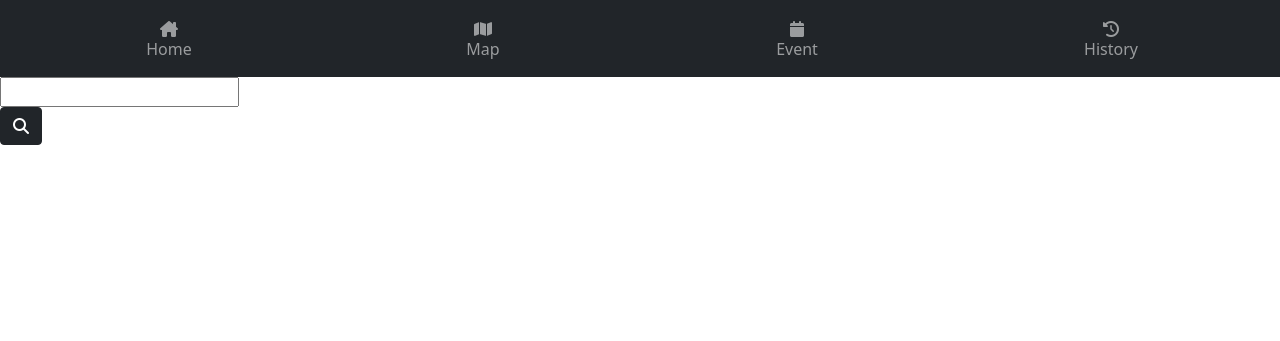
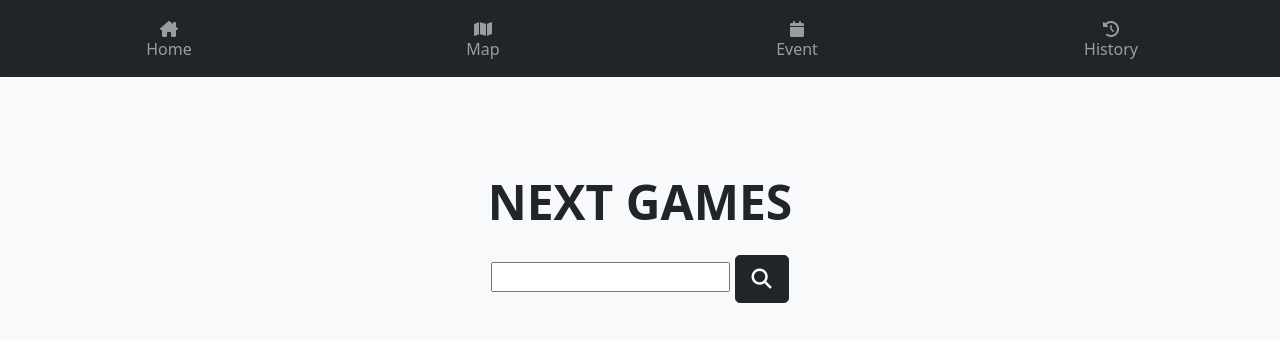
Before and after one commit to k8732yamazaki/dtc12, a plain HTML site: page main.html in a window 1280 px wide. Shown: the part 53-394 px from the top of the page. Drawn offline with nearby package versions, Linux system fonts and the light colour scheme.

Commit message:
Implement jumbotron

```diff
--- a/main.html
+++ b/main.html
@@ -72,15 +72,23 @@
     </div>
   </nav>
 
+  <!-- jumbotron -->
+  <div class="p-5 mb-4 bg-light rounded-3 text-center">
+    <div class="container-fluid py-5">
+      <h1 class="display-5 fw-bold pb-3">NEXT GAMES</h1>
 
       <!-- search bar -->
       <form autocomplete="off" action="/action_page.php">
-    <div class="autocomplete" style="width: 300px;">
+        <div class="autocomplete d-inline-block">
           <input type="text" name="" id="myInput">
         </div>
-    <button class="btn btn-dark" type="submit"><i class="fa fa-search"></i>
+        <button class="btn btn-dark btn-lg" type="submit"><i class="fa fa-search"></i>
         </button>
       </form>
+
+    </div>
+  </div>
+
 
 
   <!-- hooter -->
```
Lines whose indentation alone changed are shown as unchanged.
